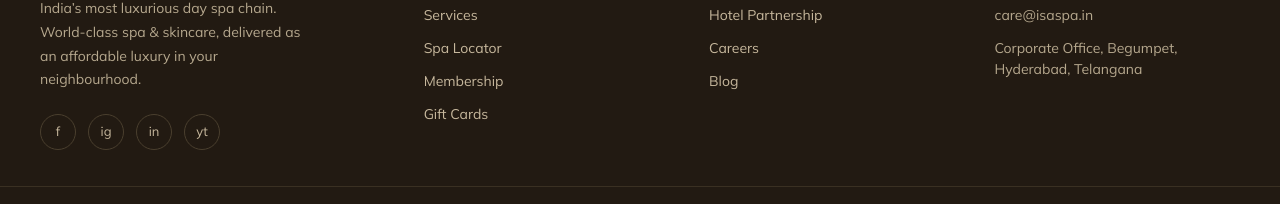
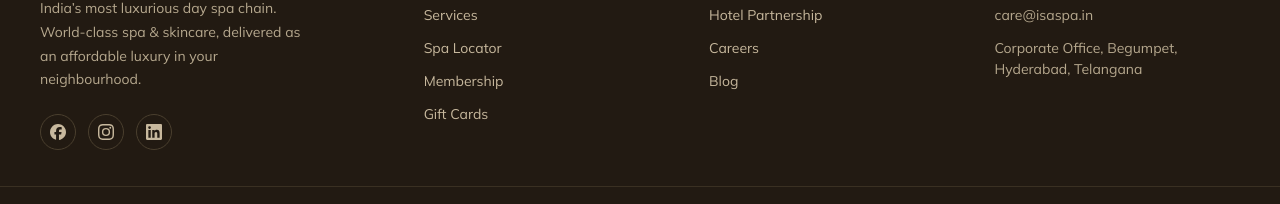
Before and after one commit to yumweb/isa-spa-website, a Next.js app in the folder apps/web/: page / in a window 1280 px wide. Shown: the part 3685-3889 px from the top of the page. Built offline with nearby package versions, Linux system fonts and the light colour scheme; no server answers.

Commit message:
fix(web): real footer social icons (FB/IG/LI), drop YouTube
Replace letter placeholders with SVG brand icons as links; remove YouTube.

```diff
--- a/apps/web/components/site/Footer.tsx
+++ b/apps/web/components/site/Footer.tsx
@@ -22,7 +22,23 @@
   },
 ];
 
-const SOCIAL = ["f", "ig", "in", "yt"];
+const SOCIAL: { label: string; href: string; path: string }[] = [
+  {
+    label: "Facebook",
+    href: "https://facebook.com/isaspa",
+    path: "M9.101 23.691v-7.98H6.627v-3.667h2.474v-1.58c0-4.085 1.849-5.978 5.858-5.978.401 0 .955.042 1.468.103a8.68 8.68 0 0 1 1.141.195v3.325a8.623 8.623 0 0 0-.653-.036 26.805 26.805 0 0 0-.733-.009c-.707 0-1.259.096-1.675.309a1.686 1.686 0 0 0-.679.622c-.258.42-.374.995-.374 1.752v1.297h3.919l-.386 2.103-.287 1.564h-3.246v8.245C19.396 23.238 24 18.179 24 12.044c0-6.627-5.373-12-12-12s-12 5.373-12 12c0 5.628 3.874 10.35 9.101 11.647Z",
+  },
+  {
+    label: "Instagram",
+    href: "https://instagram.com/isaspa",
+    path: "M12 2.163c3.204 0 3.584.012 4.85.07 3.252.148 4.771 1.691 4.919 4.919.058 1.265.069 1.645.069 4.849 0 3.205-.012 3.584-.069 4.849-.149 3.225-1.664 4.771-4.919 4.919-1.266.058-1.644.07-4.85.07-3.204 0-3.584-.012-4.849-.07-3.26-.149-4.771-1.699-4.919-4.92-.058-1.265-.07-1.644-.07-4.849 0-3.204.013-3.583.07-4.849.149-3.227 1.664-4.771 4.919-4.919 1.266-.057 1.645-.069 4.849-.069ZM12 0C8.741 0 8.333.014 7.053.072 2.695.272.273 2.69.073 7.052.014 8.333 0 8.741 0 12c0 3.259.014 3.668.072 4.948.2 4.358 2.618 6.78 6.98 6.98C8.333 23.986 8.741 24 12 24c3.259 0 3.668-.014 4.948-.072 4.354-.2 6.782-2.618 6.979-6.98.059-1.28.073-1.689.073-4.948 0-3.259-.014-3.667-.072-4.947-.196-4.354-2.617-6.78-6.979-6.98C15.668.014 15.259 0 12 0Zm0 5.838a6.162 6.162 0 1 0 0 12.324 6.162 6.162 0 0 0 0-12.324ZM12 16a4 4 0 1 1 0-8 4 4 0 0 1 0 8Zm6.406-11.845a1.44 1.44 0 1 0 0 2.881 1.44 1.44 0 0 0 0-2.881Z",
+  },
+  {
+    label: "LinkedIn",
+    href: "https://linkedin.com/company/isaspa",
+    path: "M20.447 20.452h-3.554v-5.569c0-1.328-.027-3.037-1.852-3.037-1.853 0-2.136 1.445-2.136 2.939v5.667H9.351V9h3.414v1.561h.046c.477-.9 1.637-1.85 3.37-1.85 3.601 0 4.267 2.37 4.267 5.455v6.286ZM5.337 7.433a2.062 2.062 0 0 1-2.063-2.065 2.064 2.064 0 1 1 2.063 2.065Zm1.782 13.019H3.555V9h3.564v11.452ZM22.225 0H1.771C.792 0 0 .774 0 1.729v20.542C0 23.227.792 24 1.771 24h20.451C23.2 24 24 23.227 24 22.271V1.729C24 .774 23.2 0 22.222 0h.003Z",
+  },
+];
 
 export function Footer() {
   return (
@@ -48,8 +64,12 @@
           </p>
           <div style={{ display: "flex", gap: 12 }}>
             {SOCIAL.map((s) => (
-              <span
-                key={s}
+              <a
+                key={s.label}
+                href={s.href}
+                target="_blank"
+                rel="noopener noreferrer"
+                aria-label={s.label}
                 style={{
                   width: 36,
                   height: 36,
@@ -58,11 +78,13 @@
                   display: "flex",
                   alignItems: "center",
                   justifyContent: "center",
-                  fontSize: 13,
+                  color: "#C7B89D",
                 }}
               >
-                {s}
-              </span>
+                <svg width="16" height="16" viewBox="0 0 24 24" fill="currentColor" aria-hidden="true">
+                  <path d={s.path} />
+                </svg>
+              </a>
             ))}
           </div>
         </div>
```
